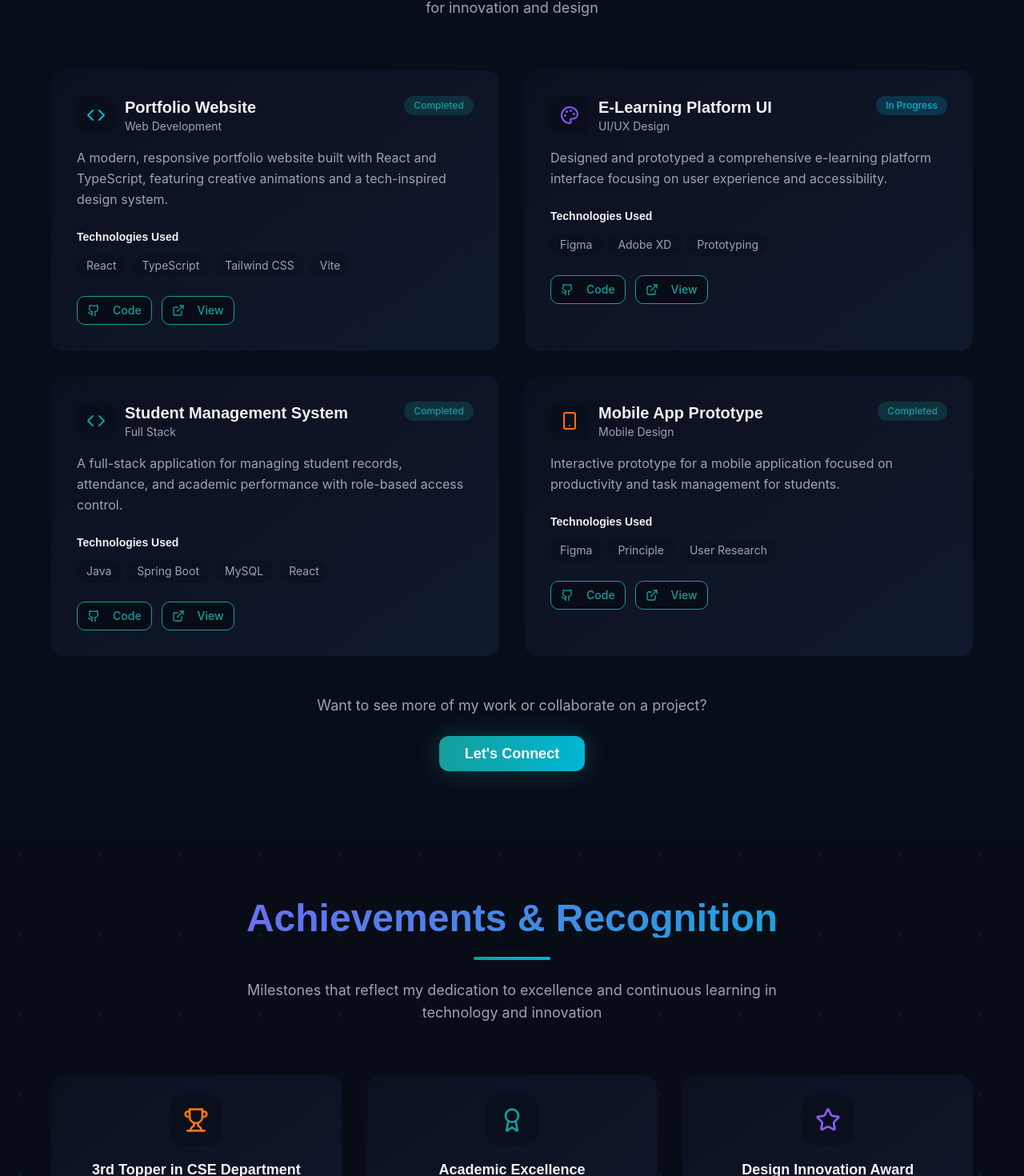
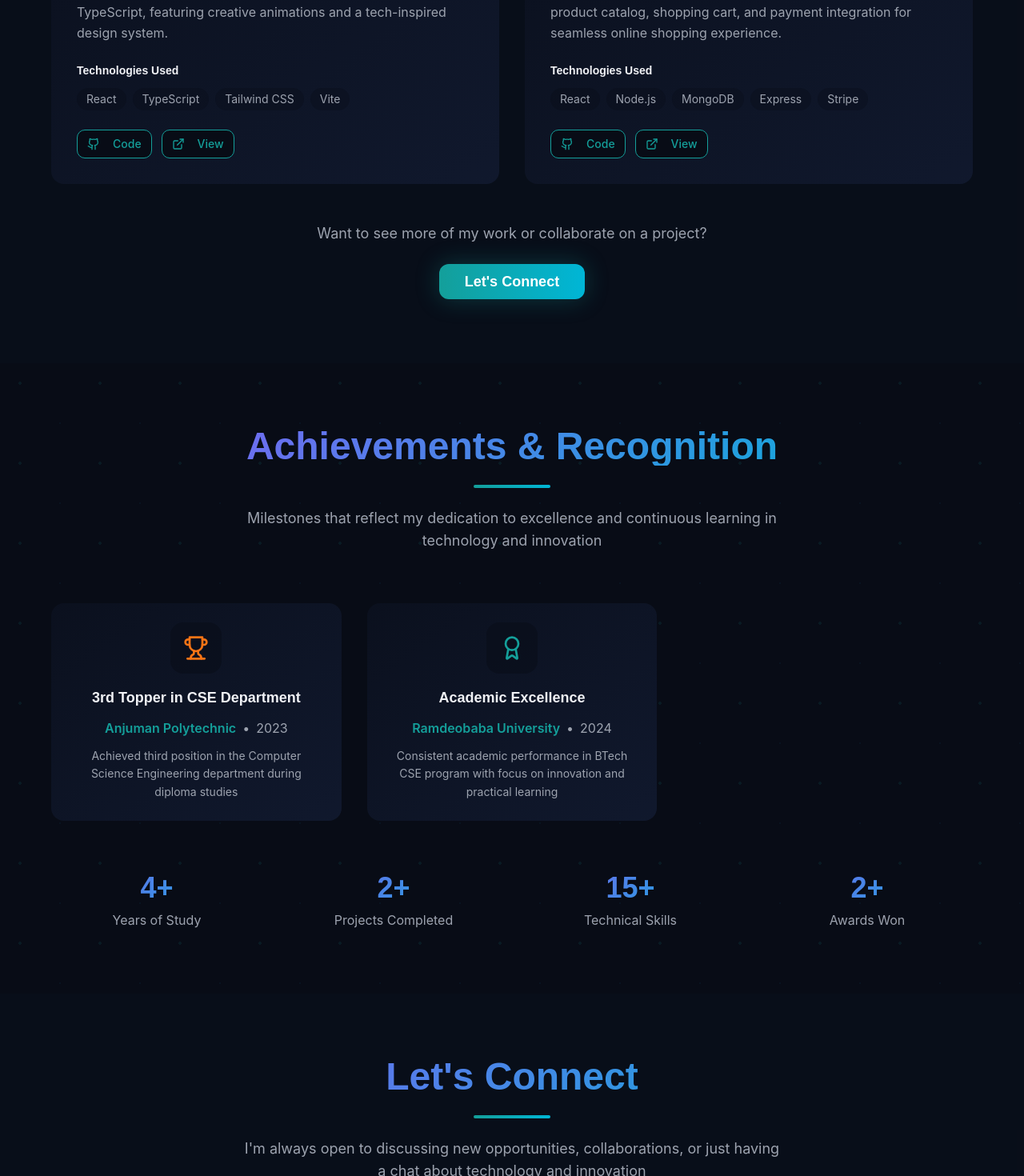
Before and after one commit to Aafreen-Khan7/ayras-digital-canvas, a React (Vite) app: page / in a window 1280 px wide. Shown: the part 4177-5647 px from the top of the page at 80% size. Built offline with nearby package versions, Linux system fonts and the light colour scheme; the HTML template or start-up script is replaced by a standard one.

Commit message:
Refactor skills, projects, and achievements

```diff
--- a/src/components/Achievements.tsx
+++ b/src/components/Achievements.tsx
@@ -17,38 +17,6 @@ export const Achievements = () => {
       description: "Consistent academic performance in BTech CSE program with focus on innovation and practical learning",
       year: "2024",
       color: "text-accent"
-    },
-    {
-      icon: Star,
-      title: "Design Innovation Award",
-      organization: "College Tech Fest",
-      description: "Recognized for creative approach in UI/UX design competition at the annual technical festival",
-      year: "2024",
-      color: "text-neon"
-    },
-    {
-      icon: Medal,
-      title: "Best Project Presentation",
-      organization: "Department Competition",
-      description: "Won first place in project presentation for innovative student management system solution",
-      year: "2024",
-      color: "text-electric"
-    },
-    {
-      icon: Target,
-      title: "Coding Challenge Winner",
-      organization: "Inter-College Competition",
-      description: "Secured top position in algorithmic problem-solving competition among multiple institutions",
-      year: "2024",
-      color: "text-accent"
-    },
-    {
-      icon: Users,
-      title: "Team Leadership",
-      organization: "Student Technical Society",
-      description: "Led multiple project teams and organized technical workshops for junior students",
-      year: "2024",
-      color: "text-neon"
     }
   ];
 
@@ -107,9 +75,9 @@ export const Achievements = () => {
         <div className="mt-16 grid grid-cols-2 md:grid-cols-4 gap-8">
           {[
             { label: "Years of Study", value: "4+" },
-            { label: "Projects Completed", value: "15+" },
-            { label: "Technical Skills", value: "25+" },
-            { label: "Awards Won", value: "6+" }
+            { label: "Projects Completed", value: "2+" },
+            { label: "Technical Skills", value: "15+" },
+            { label: "Awards Won", value: "2+" }
           ].map((stat, index) => (
             <div key={index} className="text-center">
               <div className="text-3xl md:text-4xl font-poppins font-bold gradient-text mb-2">
--- a/src/components/Projects.tsx
+++ b/src/components/Projects.tsx
@@ -13,31 +13,13 @@ export const Projects = () => {
       color: "text-electric"
     },
     {
-      title: "E-Learning Platform UI",
-      description: "Designed and prototyped a comprehensive e-learning platform interface focusing on user experience and accessibility.",
-      category: "UI/UX Design",
-      icon: Palette,
-      technologies: ["Figma", "Adobe XD", "Prototyping"],
-      status: "In Progress",
-      color: "text-neon"
-    },
-    {
-      title: "Student Management System",
-      description: "A full-stack application for managing student records, attendance, and academic performance with role-based access control.",
+      title: "E-commerce Website",
+      description: "A full-stack e-commerce platform with user authentication, product catalog, shopping cart, and payment integration for seamless online shopping experience.",
       category: "Full Stack",
       icon: Code,
-      technologies: ["Java", "Spring Boot", "MySQL", "React"],
-      status: "Completed",
+      technologies: ["React", "Node.js", "MongoDB", "Express", "Stripe"],
+      status: "In Progress",
       color: "text-accent"
-    },
-    {
-      title: "Mobile App Prototype",
-      description: "Interactive prototype for a mobile application focused on productivity and task management for students.",
-      category: "Mobile Design",
-      icon: Smartphone,
-      technologies: ["Figma", "Principle", "User Research"],
-      status: "Completed",
-      color: "text-tech-orange"
     }
   ];
 
--- a/src/components/Skills.tsx
+++ b/src/components/Skills.tsx
@@ -20,18 +20,6 @@ export const Skills = () => {
       color: "text-electric"
     },
     {
-      title: "Web Development",
-      icon: Globe,
-      skills: ["React", "HTML5", "CSS3", "Node.js", "Express", "REST APIs"],
-      color: "text-accent"
-    },
-    {
-      title: "Design & UI/UX",
-      icon: Palette,
-      skills: ["Figma", "Adobe XD", "Photoshop", "UI Design", "Prototyping"],
-      color: "text-neon"
-    },
-    {
       title: "Database & Backend",
       icon: Database,
       skills: ["MySQL", "MongoDB", "PostgreSQL", "Firebase", "SQL"],
@@ -42,12 +30,6 @@ export const Skills = () => {
       icon: Zap,
       skills: ["Git", "GitHub", "VS Code", "Linux", "Docker", "AWS"],
       color: "text-electric"
-    },
-    {
-      title: "Core CS Concepts",
-      icon: Brain,
-      skills: ["Data Structures", "Algorithms", "OOP", "System Design"],
-      color: "text-accent"
     }
   ];
 
```
